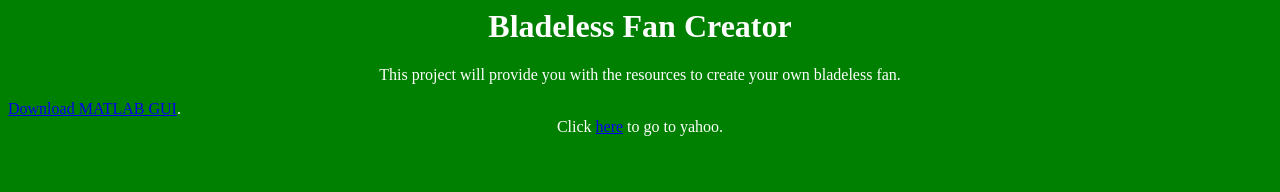
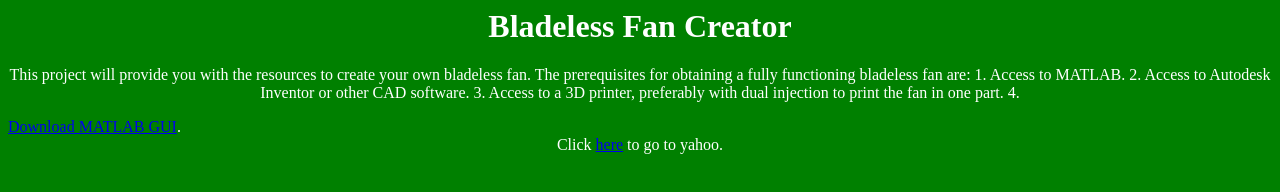
Before and after one commit to bladeless/bladeless-fan, a plain HTML site: page index.html in a window 1280 px wide. Drawn offline with Linux system fonts and the light colour scheme.

Commit message:
Update index.html

```diff
--- a/index.html
+++ b/index.html
@@ -9,6 +9,11 @@
     <h1> Bladeless Fan Creator </h1>
 
     This project will provide you with the resources to create your own bladeless fan.
+    The prerequisites for obtaining a fully functioning bladeless fan are:
+    1.  Access to MATLAB.
+    2.  Access to Autodesk Inventor or other CAD software.
+    3.  Access to a 3D printer, preferably with dual injection to print the fan in one part.
+    4.
 
     <p>  </p>
 
```
